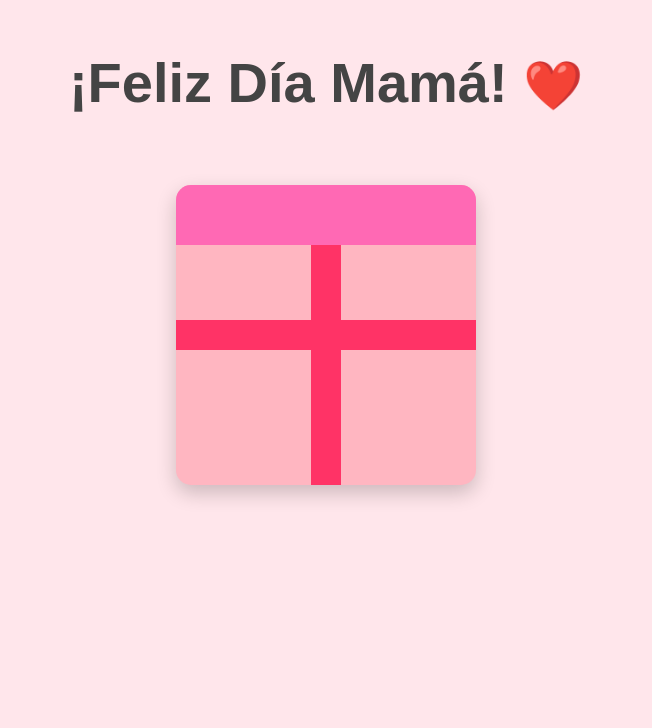
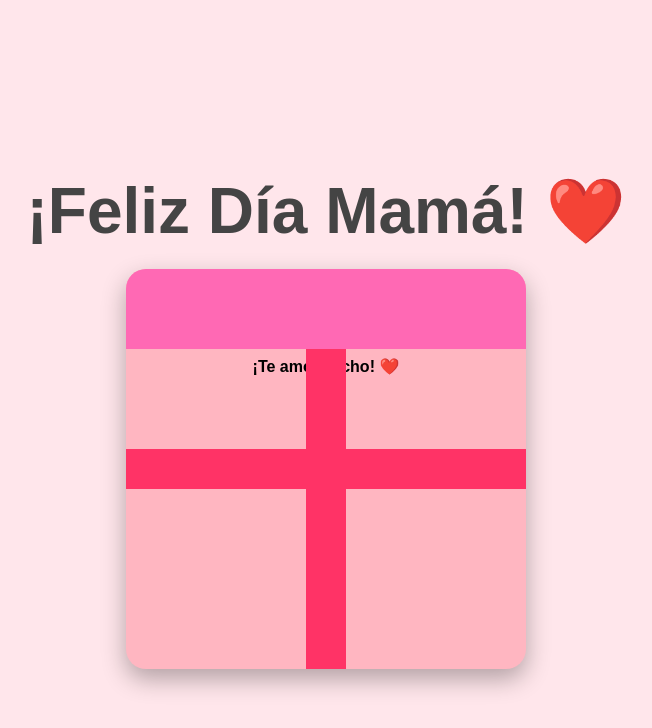
Before and after one commit to Dan-252164/ma.github.io, a plain HTML site: page index.html in a window 1280 px wide. Shown: the whole page, without its empty margins (314-966 px from the left). Drawn offline with Linux system fonts and the light colour scheme.

Commit message:
Update style.css

```diff
--- a/style.css
+++ b/style.css
@@ -2,45 +2,55 @@ body {
   background-color: #ffe6eb;
   text-align: center;
   font-family: 'Cursive', sans-serif;
-  margin-top: 50px;
+  margin: 0;
+  padding: 0;
+  height: 100vh;
+  overflow: hidden;
+  display: flex;
+  flex-direction: column;
+  justify-content: center;
+  align-items: center;
 }
 
 h1 {
   color: #444;
-  font-size: 3.5em; /* Más grande el título */
+  font-size: 4em;
+  margin-bottom: 20px;
 }
 
 .heart {
-  font-size: 3rem;
+  font-size: 4rem;
 }
 
 /* Contenedor */
 .gift-container {
   position: relative;
-  width: 300px; /* Más ancho */
-  height: 300px; /* Más alto */
-  margin: 70px auto;
+  width: 80vw; /* 80% del ancho de pantalla */
+  max-width: 400px;
+  height: 80vw;
+  max-height: 400px;
+  margin: 0 auto;
   cursor: pointer;
 }
 
 /* Caja */
 .box {
-  width: 300px;
-  height: 300px;
+  width: 100%;
+  height: 100%;
   background-color: #ffb6c1;
-  border-radius: 15px;
+  border-radius: 20px;
   position: relative;
   overflow: hidden;
-  box-shadow: 0px 8px 20px rgba(0,0,0,0.2);
+  box-shadow: 0px 10px 25px rgba(0,0,0,0.3);
   z-index: 1;
 }
 
 /* Tapa */
 .lid {
-  width: 300px;
-  height: 60px;
+  width: 100%;
+  height: 20%;
   background-color: #ff69b4;
-  border-radius: 15px 15px 0 0;
+  border-radius: 20px 20px 0 0;
   position: absolute;
   top: 0;
   left: 0;
@@ -50,8 +60,8 @@ h1 {
 
 /* Listón vertical */
 .ribbon-vertical {
-  width: 30px;
-  height: 300px;
+  width: 10%;
+  height: 100%;
   background-color: #ff3366;
   position: absolute;
   top: 0;
@@ -62,8 +72,8 @@ h1 {
 
 /* Listón horizontal */
 .ribbon-horizontal {
-  width: 300px;
-  height: 30px;
+  width: 100%;
+  height: 10%;
   background-color: #ff3366;
   position: absolute;
   top: 50%;
@@ -74,57 +84,12 @@ h1 {
 
 /* Moño arriba */
 .ribbon-bow {
-  width: 60px;
-  height: 60px;
+  width: 20%;
+  height: 20%;
   background-color: #ff3366;
   border-radius: 50%;
   position: absolute;
-  top: -30px;
+  top: -10%;
   left: 50%;
   transform: translateX(-50%);
   z-index: 4;
-  box-shadow:
-    -35px 0 0 0 #ff3366,
-    35px 0 0 0 #ff3366;
-}
-
-/* Mensaje */
-.message {
-  position: absolute;
-  top: 50%;
-  left: 50%;
-  transform: translate(-50%, 100%);
-  width: 250px; /* Más ancho el mensaje */
-  background: white;
-  padding: 20px;
-  border-radius: 15px;
-  font-size: 1.2em; /* Texto más grande */
-  color: #333;
-  box-shadow: 0px 8px 15px rgba(0,0,0,0.1);
-  opacity: 0;
-  z-index: 5;
-}
-
-/* Movimiento de la tapa */
-.gift-container.open .lid {
-  top: -90px;
-}
-
-/* Mensaje animado */
-.gift-container.open .message {
-  animation: riseCenter 2s forwards;
-  opacity: 1;
-}
-
-/* Animación */
-@keyframes riseCenter {
-  0% {
-    transform: translate(-50%, 100%);
-  }
-  50% {
-    transform: translate(-50%, -20%);
-  }
-  100% {
-    transform: translate(-50%, -50%);
-  }
-}
```
